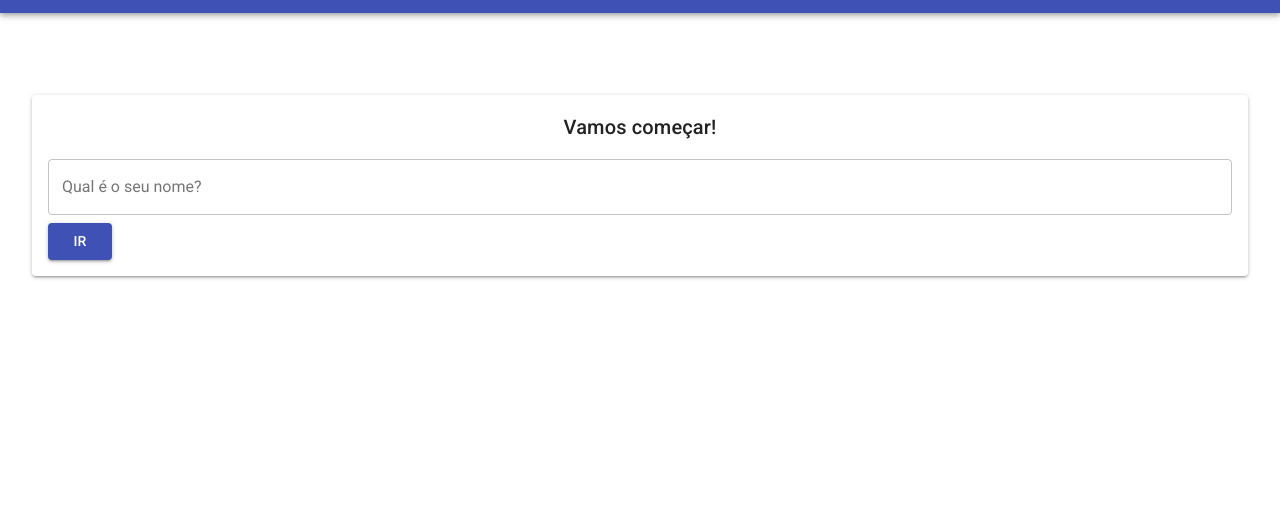
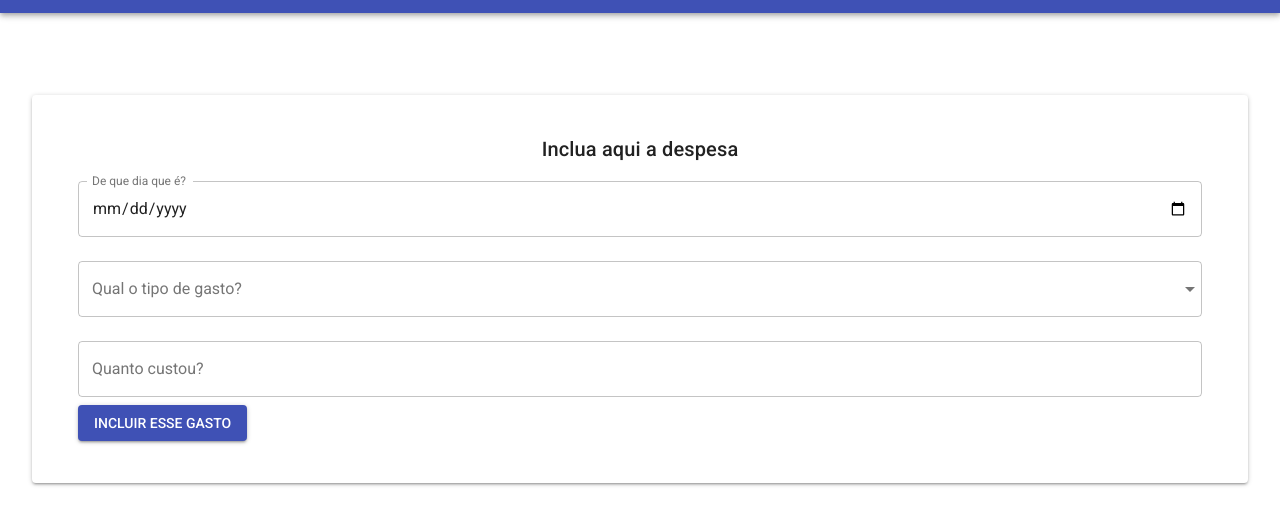
Before and after one commit to juliarodriguess/organizadorFinanceiro, a React app: page / in a window 1280 px wide. Shown: the part 65-590 px from the top of the page. Built offline with nearby package versions, Linux system fonts and the light colour scheme.

Commit message:
Criar página de inclusão de gasto

```diff
--- a/src/components/FormScreen/FormScreen.js
+++ b/src/components/FormScreen/FormScreen.js
@@ -1,16 +1,18 @@
 import React from 'react'
 import Paper from '@material-ui/core/Paper';
 import OwnerDefinition from '../../containers/OwnerDefinition/OwnerDefinition';
-import './FormScreen.scss'
+import ExpensesInclusion from '../../containers/ExpensesInclusion/ExpensesInclusion';
+import './FormScreen.scss';
 
 function FormScreen() {
     return(
         <Paper className="background-form">
             <form className="form-controller">
-                <OwnerDefinition />
+                {/* <OwnerDefinition /> */}
+                <ExpensesInclusion />
             </form>
         </Paper>
     )
-}
+};
 
-export default FormScreen
+export default FormScreen;
--- a/src/components/FormScreen/FormScreen.scss
+++ b/src/components/FormScreen/FormScreen.scss
@@ -1,5 +1,9 @@
 .background-form {
     margin: 2em;
     margin-top: 10em;
-    padding: 1em;
+    padding: 2em;
 }
+
+fieldset {
+    border: none;
+}
--- a/src/containers/ExpensesInclusion/ExpensesInclusion.js
+++ b/src/containers/ExpensesInclusion/ExpensesInclusion.js
@@ -1,9 +1,79 @@
-import React, { Component } from 'react'
+import React, { Component } from 'react';
+import ReactDOM from 'react-dom'
+import { TextField, Typography, Button, FormControl, InputLabel, Select, OutlinedInput, MenuItem } from '@material-ui/core';
 
 class ExpensesInclusion extends Component {
+    constructor(props) {
+        super(props)
+        this.state = {
+            labelWidth: 0
+        }
+    }
+
+    componentDidMount() {
+        this.setState({
+          labelWidth: ReactDOM.findDOMNode(this.InputLabelRef).offsetWidth,
+        });
+      }
+
     render() {
         return (
-
+            <fieldset className="expenses-inclusion">
+                <Typography variant="h6" align="center">Inclua aqui a despesa</Typography>
+                <TextField
+                    id="date"
+                    label="De que dia que é?"
+                    type="date"
+                    // defaultValue={new Date()}
+                    // className={classes.textField}
+                    InputLabelProps={{
+                        shrink: true,
+                    }}
+                    fullWidth="true"
+                    margin="normal"
+                    variant="outlined"
+                    defaultValue="data"
+                />
+                <FormControl fullWidth="true" variant="outlined" margin="normal">
+                    <InputLabel
+                        ref={ref => {
+                            this.InputLabelRef = ref;
+                        }}
+                        htmlFor="outlined-age-simple"
+                    >
+                        Qual o tipo de gasto?
+                    </InputLabel>
+                    <Select
+                        autoWidth="true"
+                        // value={this.state.age}
+                        // onChange={this.handleChange}
+                        input={
+                            <OutlinedInput
+                                labelWidth={this.state.labelWidth}
+                                name="age"
+                                id="outlined-age-simple"
+                            />
+                        }
+                    >
+                        <MenuItem value={"Supermercado"}>Supermercado</MenuItem>
+                        <MenuItem value={"Almoço"}>Almoço</MenuItem>
+                        <MenuItem value={"Transporte"}>Transporte</MenuItem>
+                        <MenuItem value={"Diversos"}>Diversos</MenuItem>
+                    </Select>
+                </FormControl>
+                <TextField
+                    label="Quanto custou?"
+                    type="number"
+                    fullWidth="true"
+                    margin="normal"
+                    variant="outlined"
+                    placeholder="R$XX,XX"
+                    defaultValue="0,00"
+                />
+                <Button variant="contained" color="primary">Incluir esse gasto</Button>
+            </fieldset>
         )
     }
-}
+};
+
+export default ExpensesInclusion;
--- a/src/containers/OwnerDefinition/OwnerDefinition.js
+++ b/src/containers/OwnerDefinition/OwnerDefinition.js
@@ -5,10 +5,10 @@ import { TextField, Typography, Button } from '@material-ui/core';
 class OwnerDefinition extends Component {
     render() {
         return(
-            <div className="input-owner">
+            <fieldset className="input-owner">
                 <Typography variant="h6" align="center">Vamos começar!</Typography>
                 <TextField
-                    id="outlined-name"
+                    id="name"
                     label="Qual é o seu nome?"
                     // className={classes.textField}
                     // value={this.state.name}
@@ -18,9 +18,9 @@ class OwnerDefinition extends Component {
                     fullWidth="true"
                 />
                 <Button variant="contained" color="primary">Ir</Button>
-            </div>
+            </fieldset>
         )
     }
 };
 
-export default OwnerDefinition
+export default OwnerDefinition;
```
